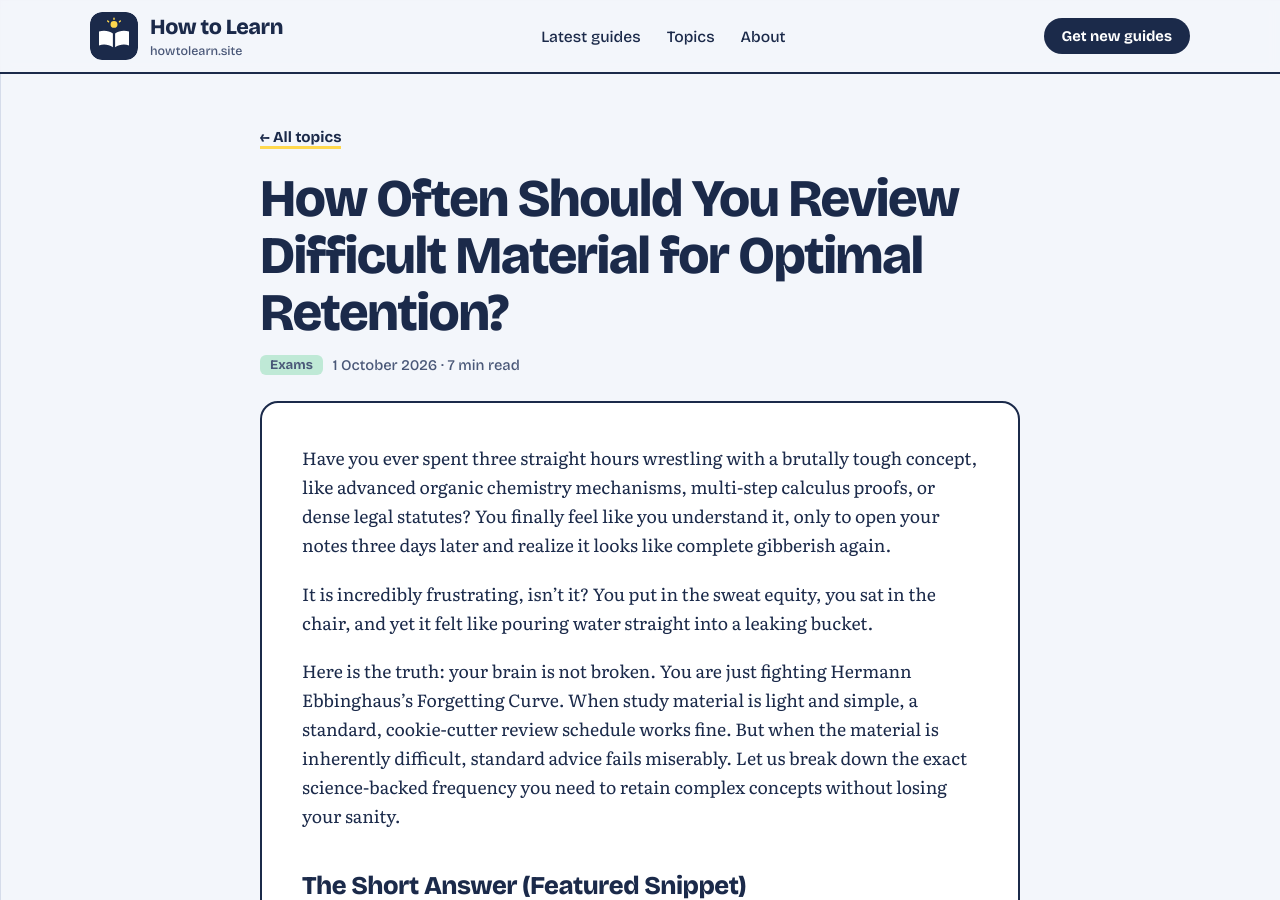
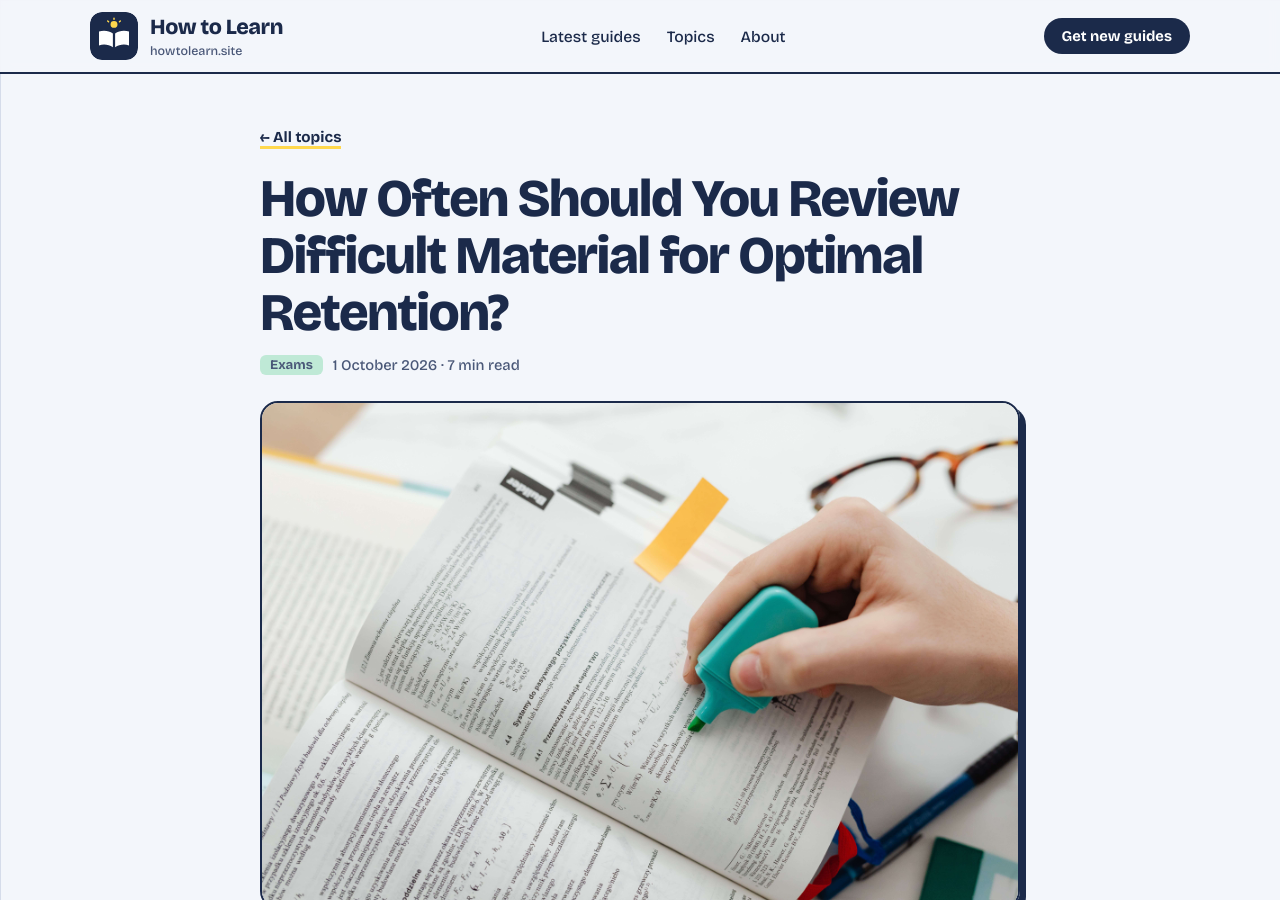
Before and after one commit to mehuls-ER7/mehuls-ER7.github.io, a Jekyll site: the page built from _posts/2026-10-02-How-Often-Should-You-Review-Difficult-Material-for-Optimal-Retention.md, in a window 1280 px wide and 900 px high. Built offline with Jekyll 4.4.1, drawn with Linux system fonts in a browser that asks for light colours.

Commit message:
Add image attribute to retention review post
Added an image attribute to the post metadata.

```diff
--- a/_posts/2026-10-02-How-Often-Should-You-Review-Difficult-Material-for-Optimal-Retention.md
+++ b/_posts/2026-10-02-How-Often-Should-You-Review-Difficult-Material-for-Optimal-Retention.md
@@ -3,6 +3,7 @@ title: "How Often Should You Review Difficult Material for Optimal Retention?"
 date: 2026-10-01
 category: Exams
 description: "Discover the exact scientifically proven review schedule to master difficult topics, crush your exams, and retain complex material permanently."
+image: "/images/how-to-retain.jpg"
 ---
 
 Have you ever spent three straight hours wrestling with a brutally tough concept, like advanced organic chemistry mechanisms, multi-step calculus proofs, or dense legal statutes? You finally feel like you understand it, only to open your notes three days later and realize it looks like complete gibberish again.
```
